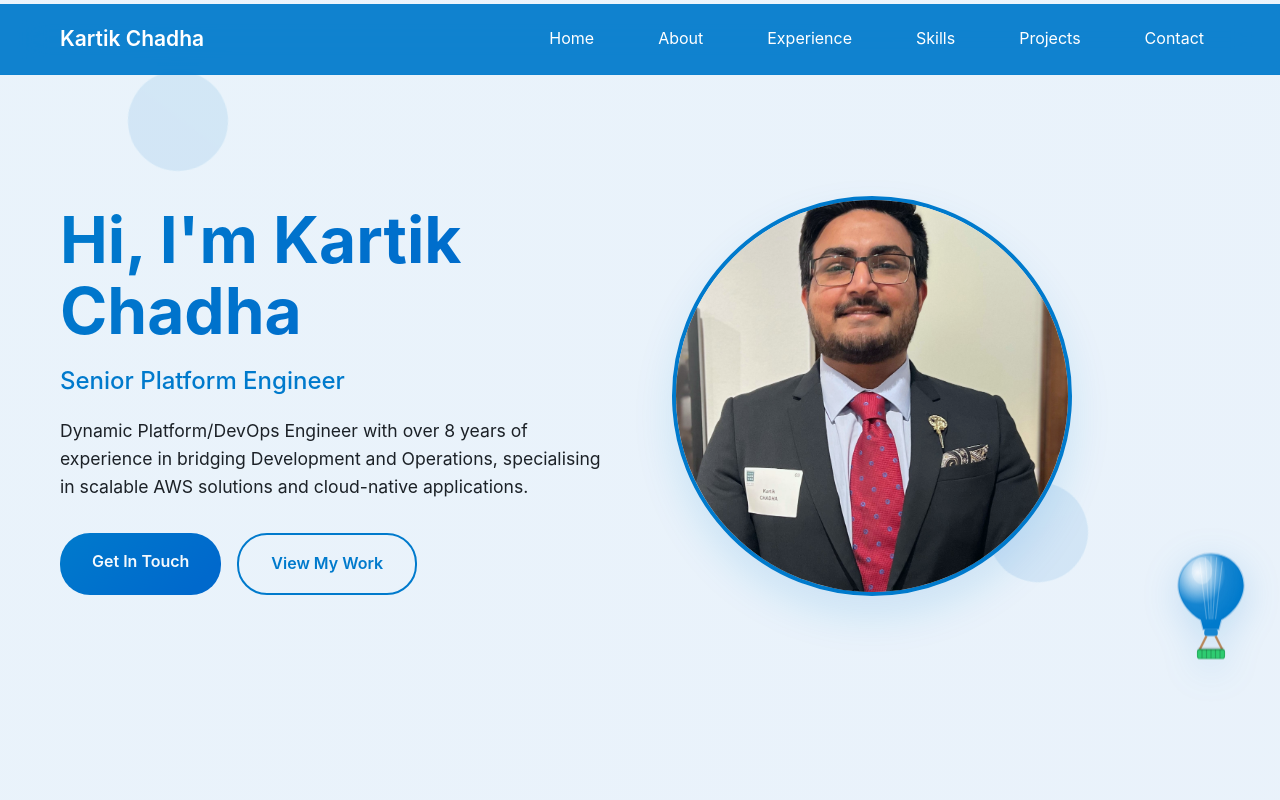
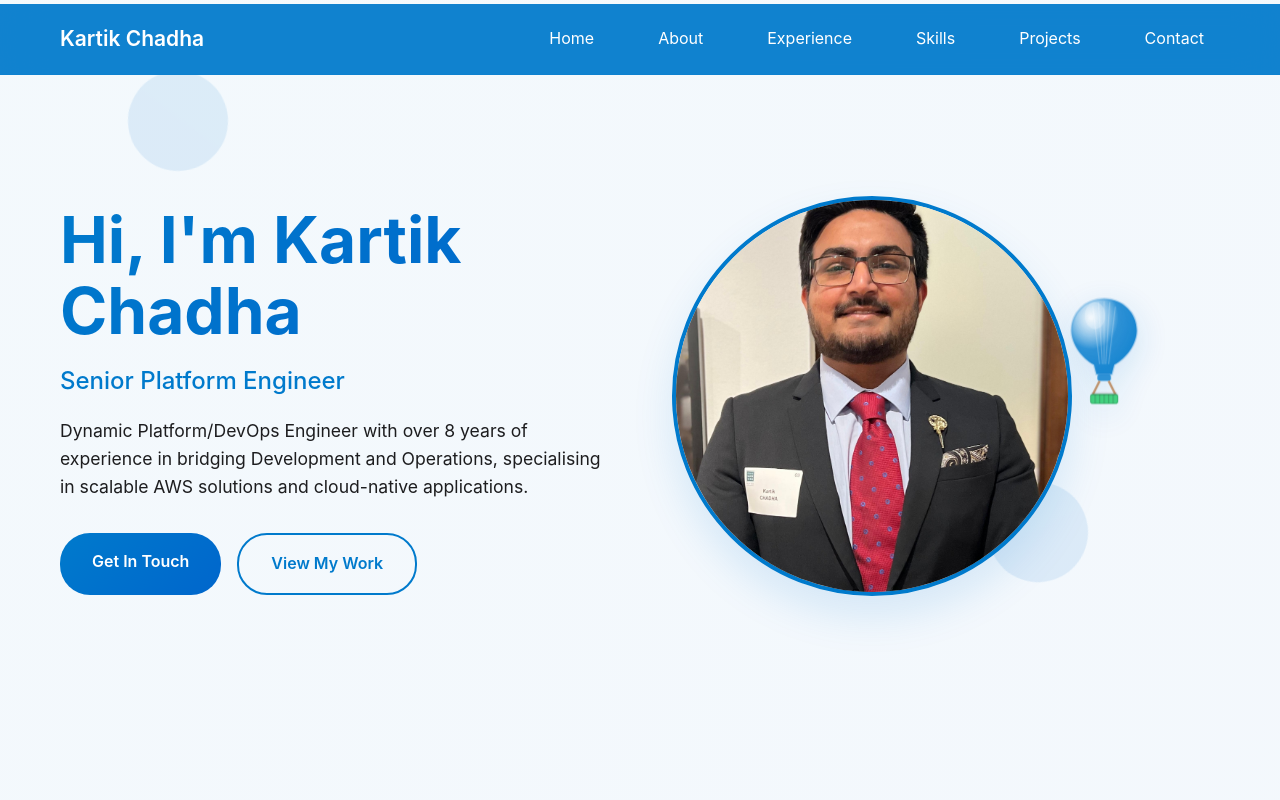
Before and after one commit to createdbykartik/kartik.dev, a React (Create React App) app: page / in a window 1280 px wide. Shown: the top 800 px of the page. Built offline with nearby package versions, Linux system fonts and the light colour scheme.

Commit message:
fix: make balloon very ballonny

```diff
--- a/src/components/InteractiveBackground.js
+++ b/src/components/InteractiveBackground.js
@@ -13,6 +13,7 @@ const BackgroundContainer = styled(motion.div)`
   z-index: 2; /* above sections (which are z-index:1) */
   pointer-events: none;
   overflow: hidden;
+  background: transparent; /* ensure this layer never covers content */
 `;
 
 const ParticleContainer = styled.div`
@@ -173,16 +174,7 @@ const InteractiveBackground = ({ currentSection }) => {
   };
 
   return (
-    <BackgroundContainer
-      animate={{
-        background: [
-          'rgba(0, 122, 204, 0.02)',
-          'rgba(0, 122, 204, 0.05)',
-          'rgba(0, 122, 204, 0.02)'
-        ]
-      }}
-      transition={{ duration: 4, repeat: Infinity, repeatType: "reverse" }}
-    >
+    <BackgroundContainer>
       {sectionKey !== 'projects' && sectionKey !== 'skills' && renderBackgroundPattern()}
       <ParticleContainer>{generateParticles()}</ParticleContainer>
       {/* Balloons overlay always visible on all sections */}
--- a/src/components/VehicleOverlay.js
+++ b/src/components/VehicleOverlay.js
@@ -8,15 +8,11 @@ const Overlay = styled(motion.div)`
   top: 0;
   bottom: 0;
   ${p => (p.$side === 'left' ? 'left: 0;' : 'right: 0;')}
-  width: ${p => p.$width}px;
+  /* Keep a usable gutter on phones, cap at provided width on large screens */
+  width: ${p => `clamp(160px, 28vw, ${p.$width}px)`};
   pointer-events: none;
   overflow: hidden;
-  z-index: 0;
-
-  @media (max-width: 900px) {
-    /* Keep balloons visible on mobile with a slimmer gutter */
-    width: ${p => Math.min(p.$width || 240, 140)}px;
-  }
+  z-index: 1; /* above other background children */
 `;
 
 // Replace roads/traffic lights/cars with sky elements
@@ -44,6 +40,11 @@ const BalloonSVG = styled(motion.svg)`
   overflow: visible;
   will-change: transform;
   filter: drop-shadow(0 8px 18px ${p => p.theme.primary}33);
+
+  @media (max-width: 900px) {
+    width: 86px;
+    height: 134px;
+  }
 `;
 
 const HotAirBalloon = ({ color, basketColor, gradientId, ...motionProps }) => (
@@ -105,14 +106,19 @@ const VehicleOverlay = ({ active = true, side = 'right', width = 240 }) => {
   }, []);
 
   // floating balloons
+  const BALLOON_COUNT_BASE = 6;
+  const DENSITY = 0.33; // slightly higher than 1/5th
+  const BALLOON_COUNT = Math.max(2, Math.round(BALLOON_COUNT_BASE * DENSITY));
   const balloons = useMemo(() => (
-    Array.from({ length: 6 }, (_, i) => ({
-      key: `balloon-${i}`,
-      left: 10 + (i * 15) % 80, // percentage within gutter
-      duration: 14 + (i % 4) * 2,
-      phase: Math.random(), // negative delay to desync
-    }))
-  ), []);
+    Array.from({ length: BALLOON_COUNT }, (_, i) => {
+      const phase = i / BALLOON_COUNT; // evenly stagger so at least one is on-screen
+      const left = BALLOON_COUNT > 1
+        ? 10 + i * (80 / (BALLOON_COUNT - 1))
+        : 50; // center if only one
+      const duration = 12 + (i % 3) * 2; // slightly faster to reduce blank gaps
+      return { key: `balloon-${i}`, left, duration, phase };
+    })
+  ), [BALLOON_COUNT]);
 
   // slow drifting clouds
   const clouds = useMemo(() => (
@@ -125,7 +131,7 @@ const VehicleOverlay = ({ active = true, side = 'right', width = 240 }) => {
       $side={side}
       $width={width}
       initial={{ opacity: 0 }}
-      animate={{ opacity: active ? 1 : 0.4 }}
+      animate={{ opacity: active ? 0.9 : 0.36 }}
       transition={{ duration: 0.4 }}
     >
       {/* Clouds removed to avoid overlaying text */}
```
Also changed, not shown: 9 other files (tests, documents, lock files or other folders).
